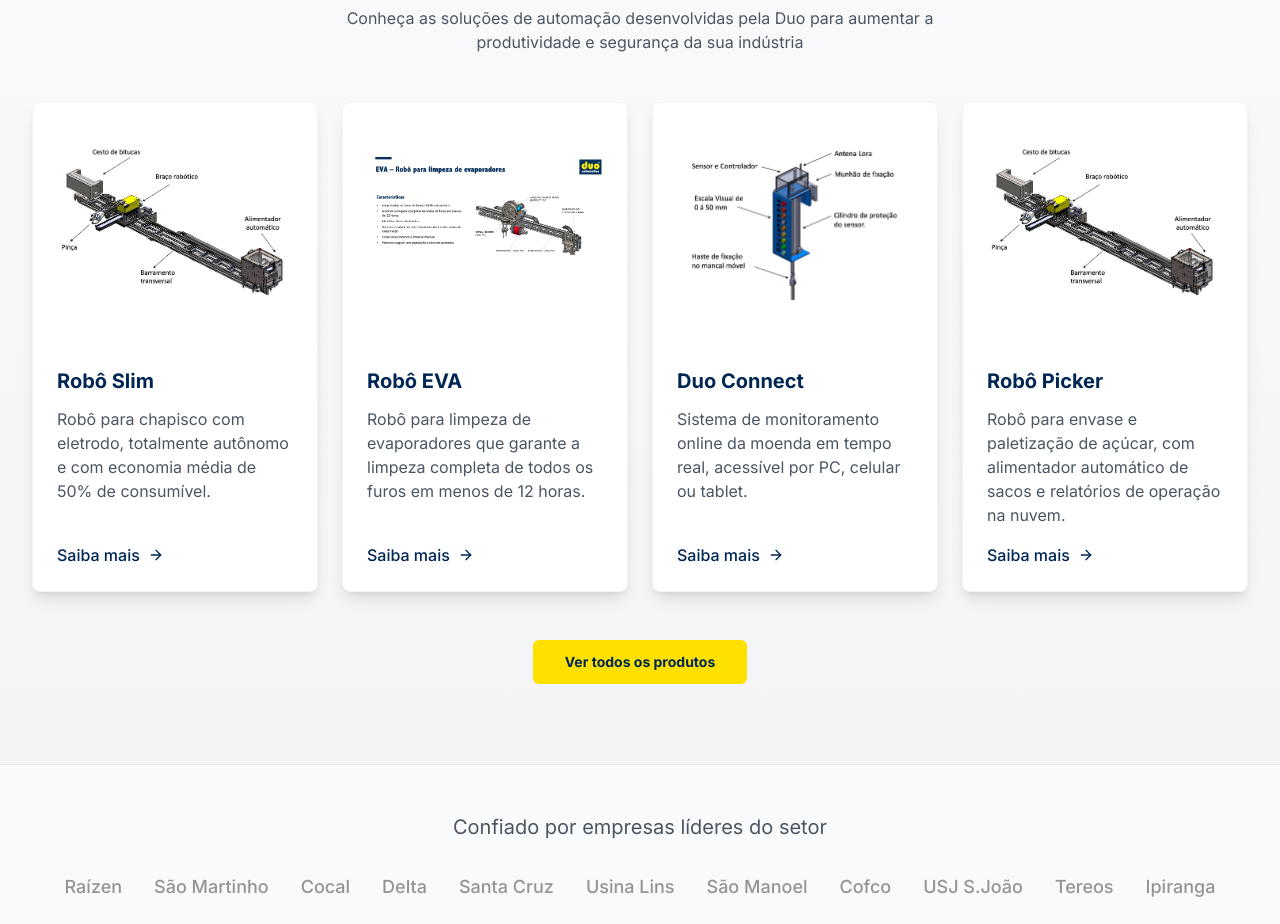
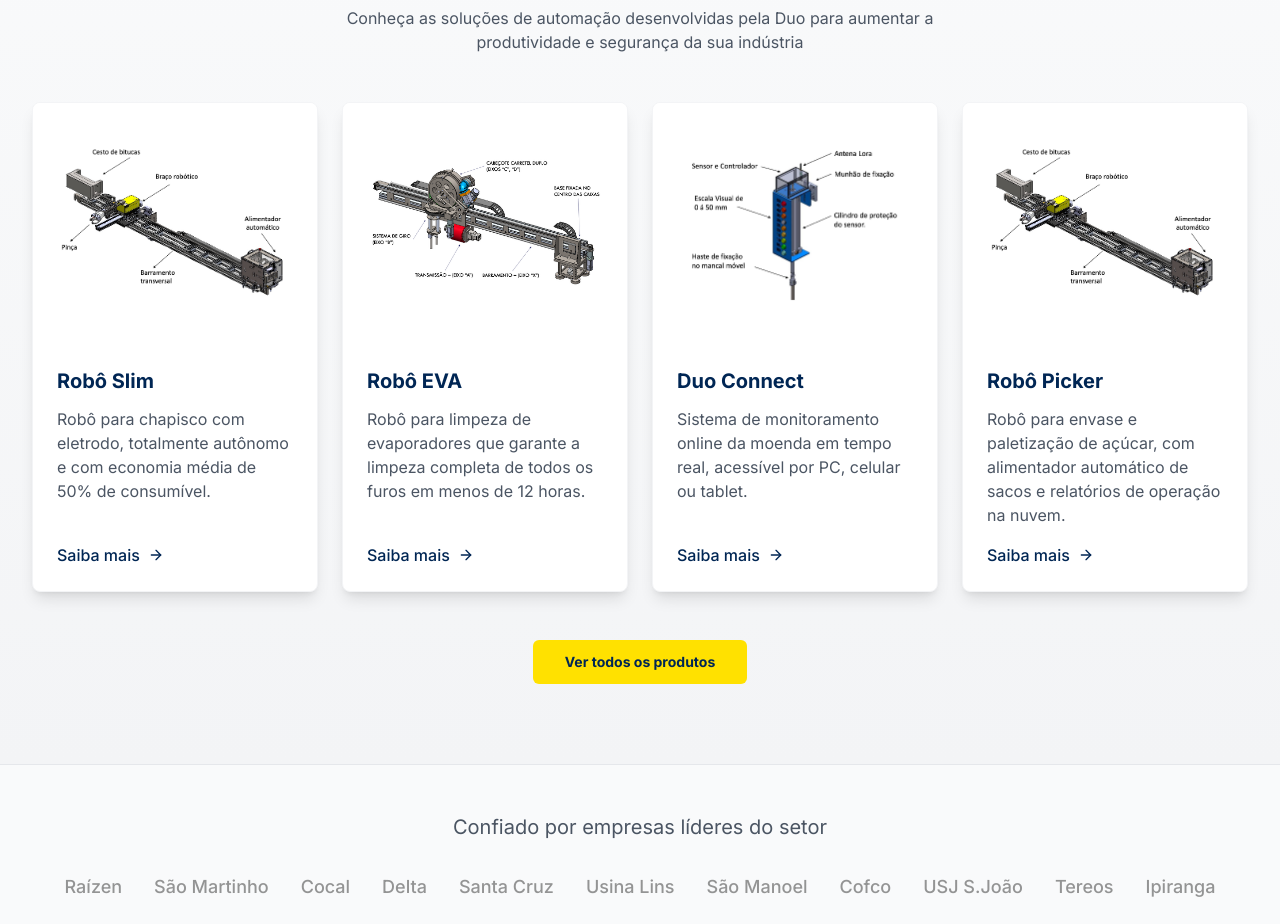
Before and after one commit to rmcarvalheira/duo-automation-reimagine, a React (Vite) app: page / in a window 1280 px wide. Shown: the part 1460-2384 px from the top of the page. Built offline with nearby package versions, Linux system fonts and the light colour scheme.

Commit message:
Replace Robô Eva image
Replace the Robô Eva image with the new image.

```diff
--- a/src/components/home/ProductOverview.tsx
+++ b/src/components/home/ProductOverview.tsx
@@ -14,7 +14,7 @@ const products = [
   {
     name: 'Robô EVA',
     description: 'Robô para limpeza de evaporadores que garante a limpeza completa de todos os furos em menos de 12 horas.',
-    image: '/lovable-uploads/f740303f-56e4-4f3b-8408-a73106f9904b.png',
+    image: '/lovable-uploads/79924496-c228-4b3e-9a6e-3cd2d97ee48a.png',
     slug: 'robo-eva',
   },
   {
--- a/src/pages/ProductDetail.tsx
+++ b/src/pages/ProductDetail.tsx
@@ -1,3 +1,4 @@
+
 import React from 'react';
 import { useParams, Link } from 'react-router-dom';
 import { Button } from '@/components/ui/button';
@@ -37,7 +38,7 @@ const productData = {
     tagline: 'Robô para limpeza de evaporadores',
     description: 'O Robô EVA garante a limpeza completa de todos os furos de evaporadores de forma 100% automática em menos de 12 horas, eliminando a necessidade de presença humana em ambientes insalubres.',
     detailedDescription: 'O Robô EVA representa uma revolução na manutenção de evaporadores, um dos processos mais desafiadores e perigosos da indústria sucroalcooleira. Com sistema de identificação de furos obstruídos e limpeza automatizada, o EVA elimina completamente a necessidade de intervenção humana dentro das caixas de evaporação, ambiente extremamente insalubre. Além dos ganhos em segurança ocupacional, o sistema proporciona economia significativa em comparação com os métodos tradicionais de limpeza manual.',
-    image: '/lovable-uploads/f740303f-56e4-4f3b-8408-a73106f9904b.png',
+    image: '/lovable-uploads/79924496-c228-4b3e-9a6e-3cd2d97ee48a.png',
     features: ['Limpa todos os furos de forma 100% automático', 'Garante a limpeza completa de todos os furos em menos de 12 horas', 'Identifica furos obstruídos', 'Sem necessidade de seres humanos dentro das caixas de evaporação', 'Custo anual inferior à limpeza manual', 'Processo seguro sem exposição a risco de acidentes'],
     specifications: [{
       name: 'Sistema de movimento',
--- a/src/pages/Products.tsx
+++ b/src/pages/Products.tsx
@@ -1,3 +1,4 @@
+
 
 import React from 'react';
 import { Link } from 'react-router-dom';
@@ -25,7 +26,7 @@ const products = [
     name: 'Robô EVA',
     tagline: 'Robô para limpeza de evaporadores',
     description: 'Garantia de limpeza completa de todos os furos de evaporadores de forma 100% automática em menos de 12 horas, eliminando a necessidade de presença humana em ambientes insalubres.',
-    image: '/lovable-uploads/f740303f-56e4-4f3b-8408-a73106f9904b.png',
+    image: '/lovable-uploads/79924496-c228-4b3e-9a6e-3cd2d97ee48a.png',
     features: [
       'Limpa todos os furos de forma 100% automático',
       'Garante a limpeza completa de todos os furos em menos de 12 horas',
```
Also changed, not shown: public/lovable-uploads/79924496-c228-4b3e-9a6e-3cd2d97ee48a.png (added).
